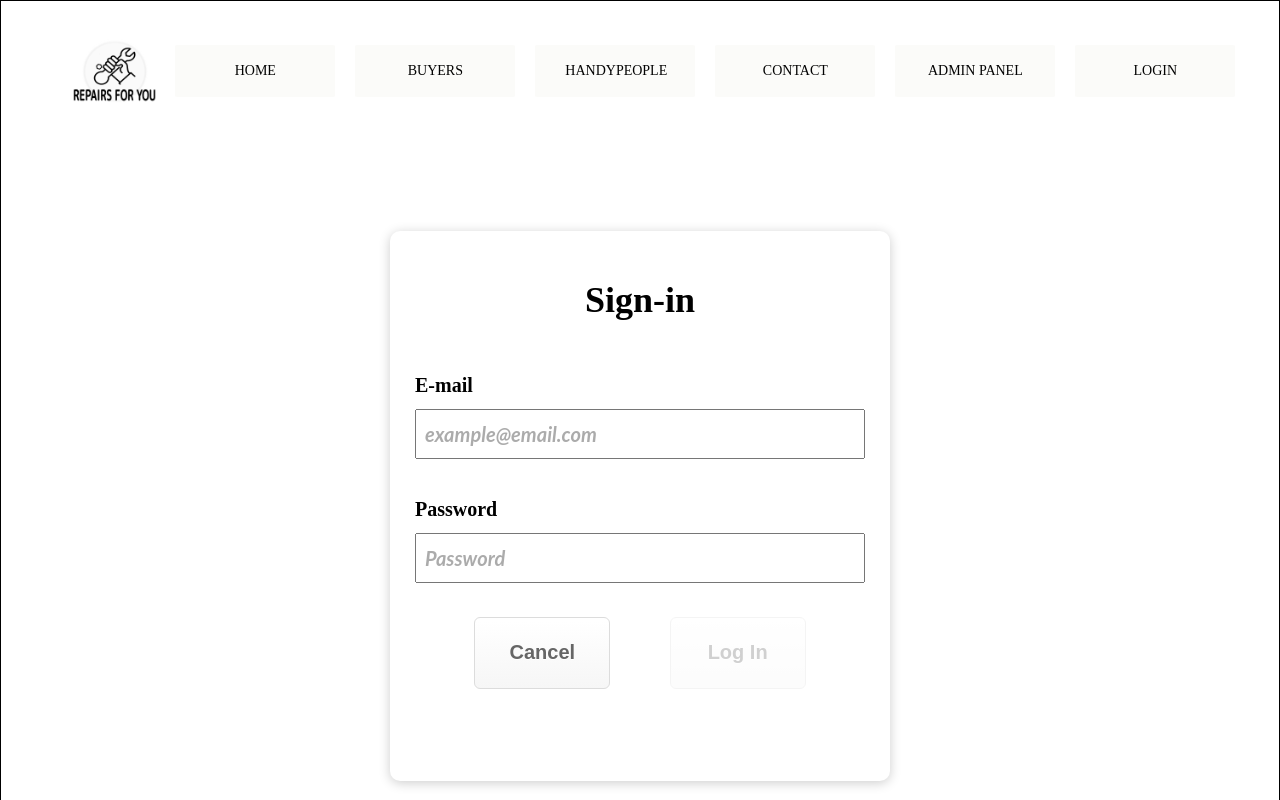
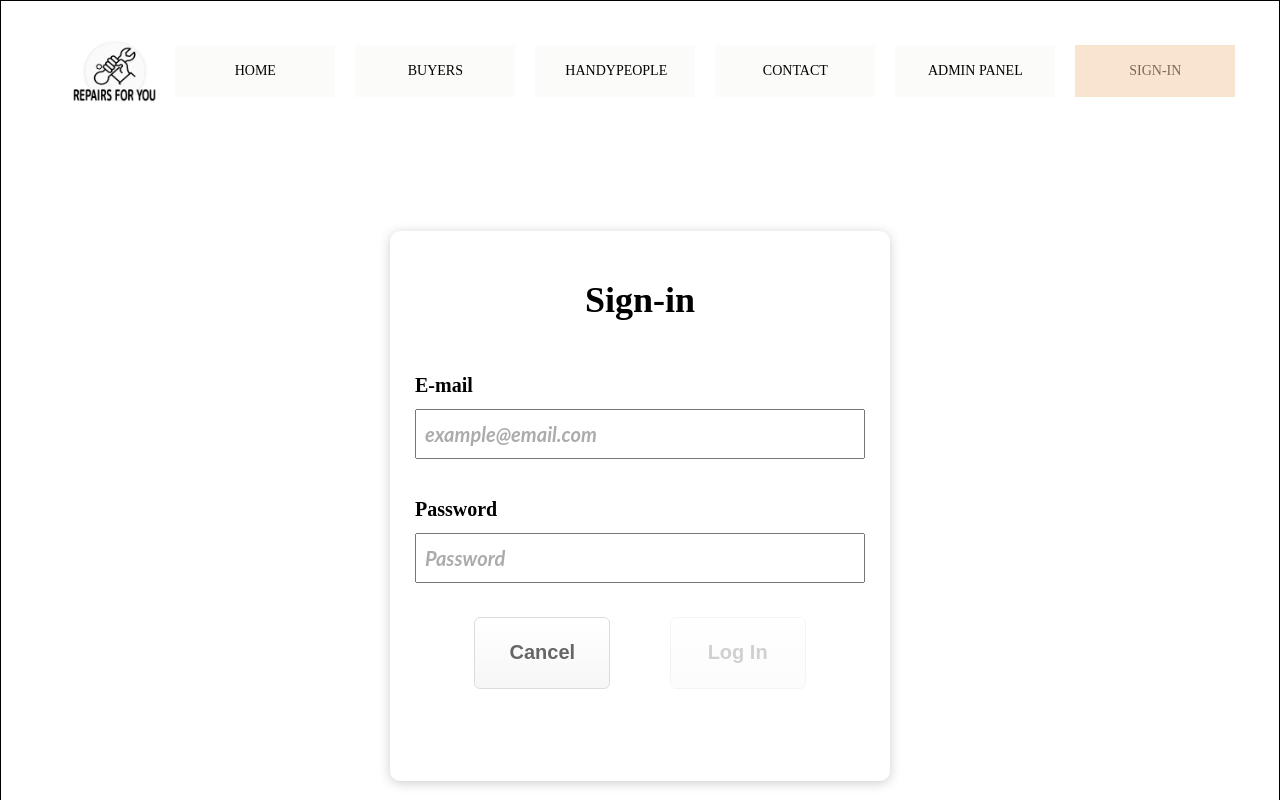
Before and after one commit to Pat-On/repairs_for_you, a React (Create React App) app in the folder client/: page /signin in a window 1280 px wide. Shown: the top 800 px of the page. Built offline with nearby package versions, Linux system fonts and the light colour scheme.

Commit message:
binded / with login

```diff
--- a/client/src/components/Navigation/NavigationItems/NavigationItems.js
+++ b/client/src/components/Navigation/NavigationItems/NavigationItems.js
@@ -14,7 +14,7 @@ const navigationItems = (props) => (
     <NavigationItem link="/users/handyman">Handypeople</NavigationItem>
     <NavigationItem link="/contact">Contact</NavigationItem>
     <NavigationItem link="/admin-panel">Admin Panel</NavigationItem>
-    <NavigationItem link="/login">Login</NavigationItem>
+    <NavigationItem link="/signin">Sign-In</NavigationItem>
 
   </ul>
 );
--- a/client/src/components/mainPage/primarySection/PrimarySection.js
+++ b/client/src/components/mainPage/primarySection/PrimarySection.js
@@ -25,7 +25,7 @@ const PrimarySection = (props) => {
           Become Handyperson
 				</Link>
 				<Link
-					to="/"
+					to="/login"
 					className={`${classes.primary__button} ${classes.primary__button__hire}`}
 				>
           Sign Up
--- a/client/src/components/signUpForm/SignUpForm.js
+++ b/client/src/components/signUpForm/SignUpForm.js
@@ -4,6 +4,9 @@ import Input from "../../UI/input/Input";
 import Button from "../../UI/button/Button";
 
 import classes from "./SignUpForm.module.css";
+
+// I left it because we may decide to use logo, but it was not looking good in that version
+// import LogoRFY from "../logo/Logo"
 
 /**
  * @DescriptionFunction Component responsible for rendering the sign-up forms including the input fields
@@ -74,6 +77,7 @@ const signUpForm = (props) => {
 
   return (
     <div className={classes.container}>
+      {/* <LogoRFY /> */}
       <h1 className={classes.title}>{props.nameOfTheForm}</h1>
       {inputForms}
       {buttonsPart}
--- a/client/src/containers/signIn/SignIn.js
+++ b/client/src/containers/signIn/SignIn.js
@@ -1,9 +1,6 @@
 import React, { useState } from "react";
 import { useHistory } from "react-router-dom";
 import SignUpForm from "../../components/signUpForm/SignUpForm";
-import ConfirmationFormPage from "../../components/confirmationFormPage/ConfirmationFormPage";
-import CompletionFormScreen from "../../components/completionFormScreen/CompletionFormScreen";
-
 import { checkValidity } from "../../utility/utility";
 
 const SignIn = (props) => {
```
